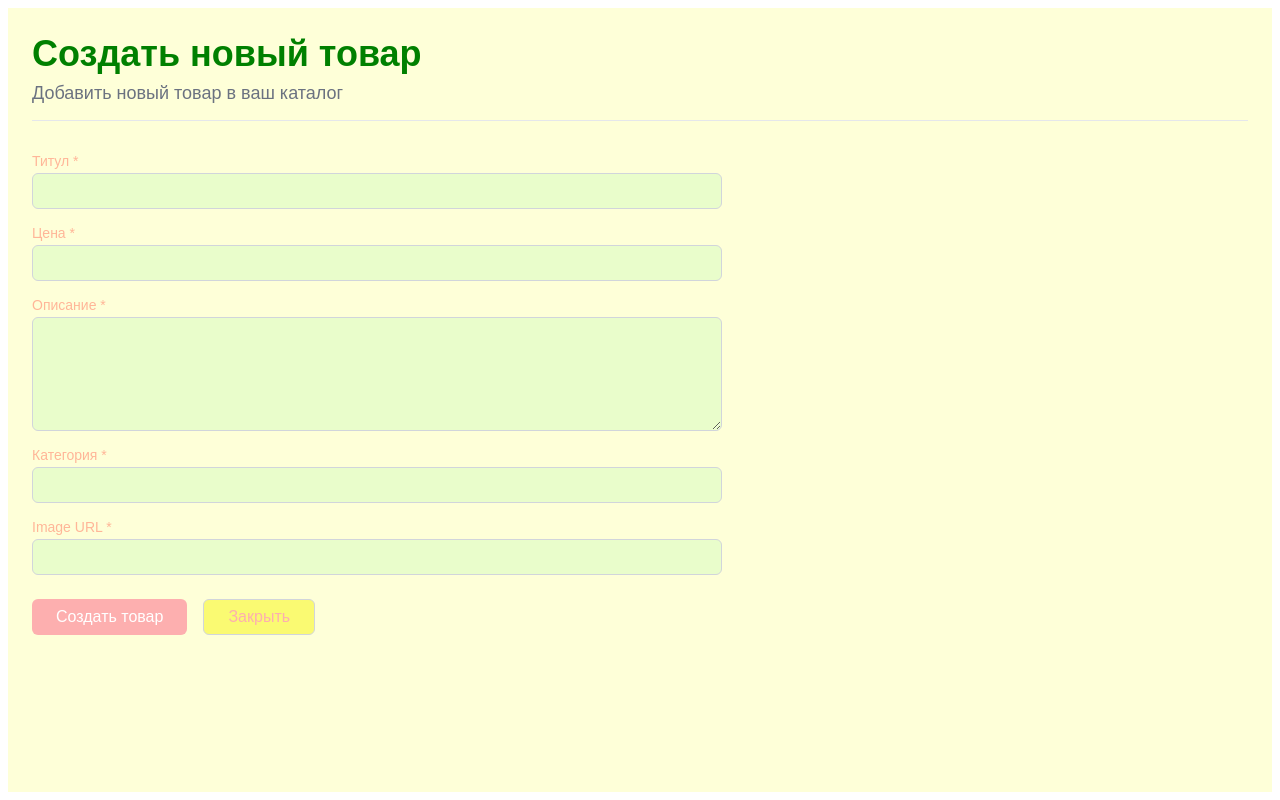
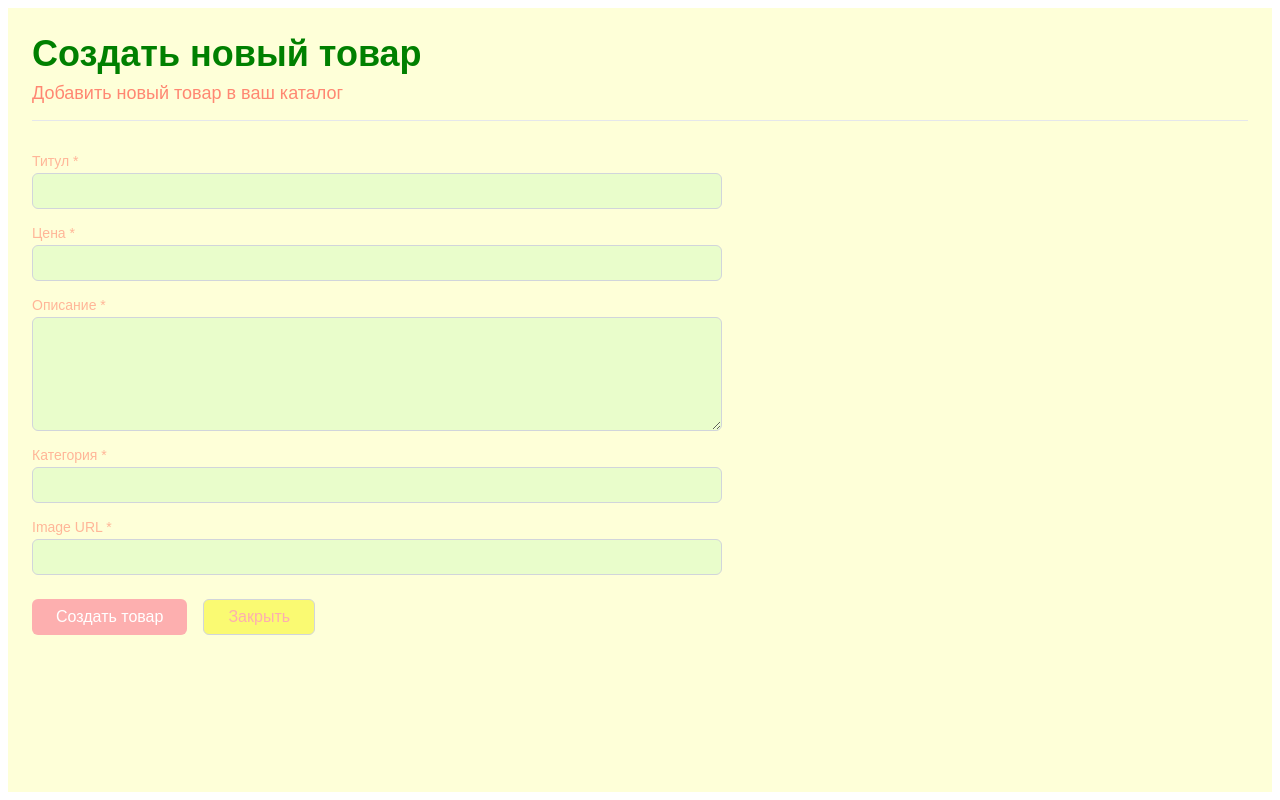
Before and after one commit to Alex135135/ecosistems, a Next.js app: page /create-product in a window 1280 px wide. Built offline with nearby package versions, Linux system fonts and the light colour scheme.

Commit message:
edited header

```diff
--- a/src/app/(pages)/create-product/createProductPage.module.css
+++ b/src/app/(pages)/create-product/createProductPage.module.css
@@ -24,7 +24,7 @@
 
 .subtitle {
     font-size: 1.125rem;
-    color: #6b7280;
+    color: #ff8772;
     margin-top: 0.5rem;
     margin-bottom: 0;
     font-family: Arial, sans-serif;
```
